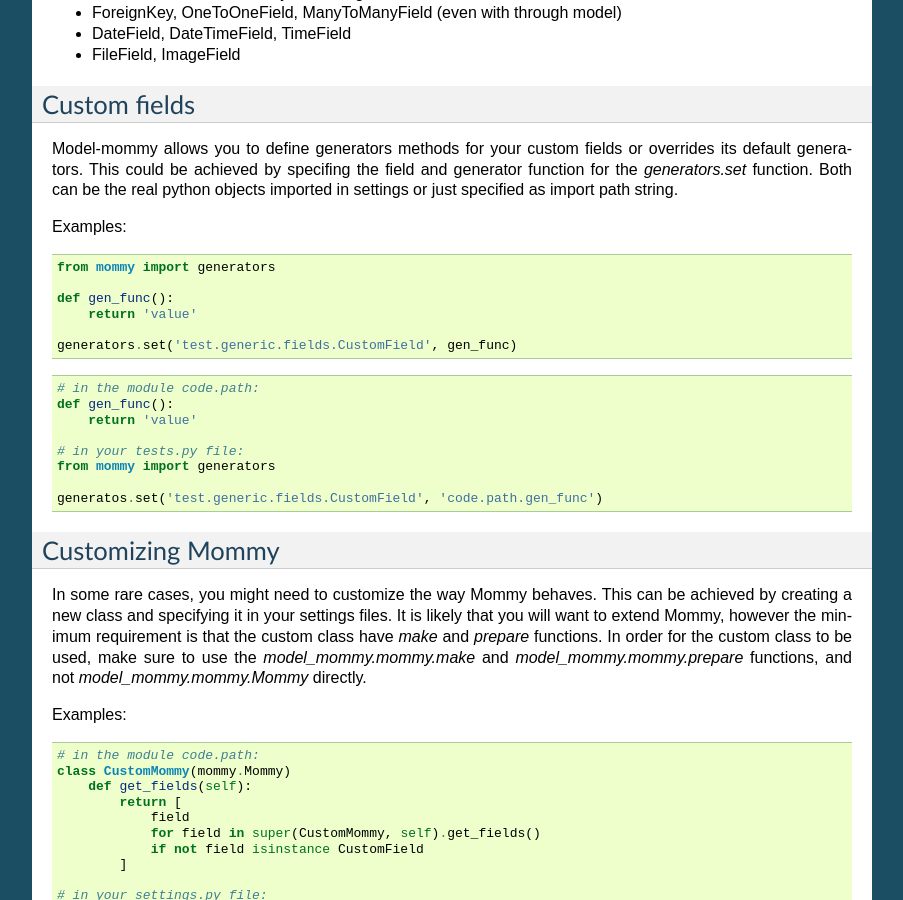
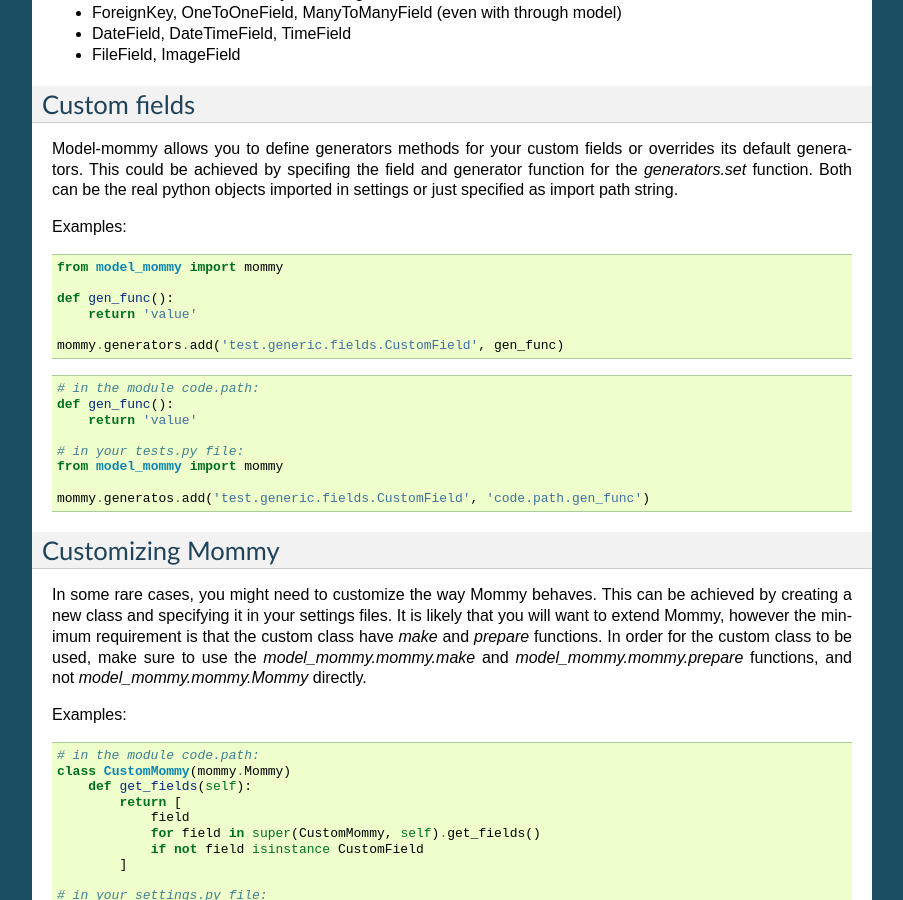
Before and after one commit to berinhard/model_mommy, a Sphinx documentation site: the page built from docs/source/how_mommy_behaves.rst, in a window 1280 px wide and 900 px high, scrolled down 815 px. Shown: the whole window, without its empty margins (198-1101 px from the left). Built offline with Sphinx 7.4.7, drawn with Linux system fonts in a browser that asks for light colours.

Commit message:
Small adjustments

```diff
--- a/docs/source/how_mommy_behaves.rst
+++ b/docs/source/how_mommy_behaves.rst
@@ -61,12 +61,12 @@ Examples:
 
 .. code-block:: python
 
-    from mommy import generators
+    from model_mommy import mommy
 
     def gen_func():
         return 'value'
 
-    generators.set('test.generic.fields.CustomField', gen_func)
+    mommy.generators.add('test.generic.fields.CustomField', gen_func)
 
 .. code-block:: python
 
@@ -75,9 +75,9 @@ Examples:
         return 'value'
 
     # in your tests.py file:
-    from mommy import generators
+    from model_mommy import mommy
 
-    generatos.set('test.generic.fields.CustomField', 'code.path.gen_func')
+    mommy.generatos.add('test.generic.fields.CustomField', 'code.path.gen_func')
 
 Customizing Mommy
 -----------------
```
Also changed, not shown: 1 other file.
